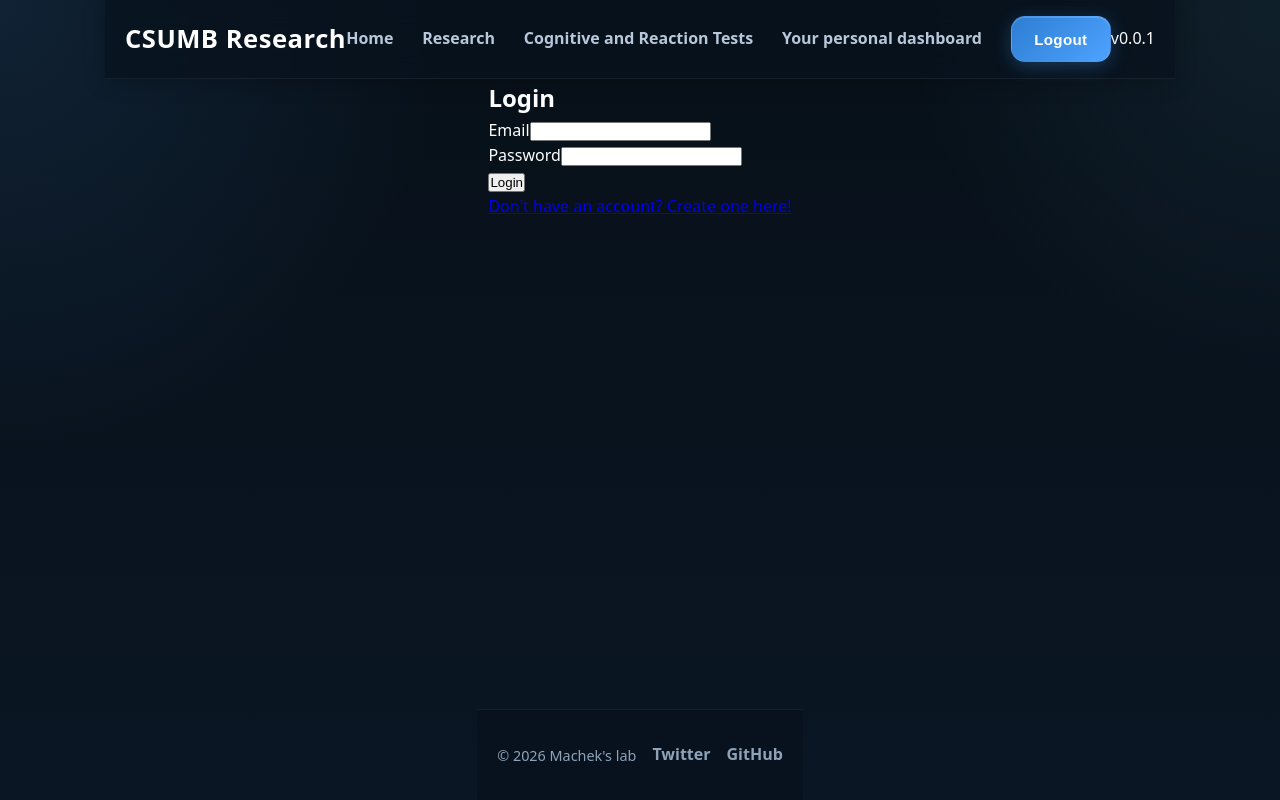
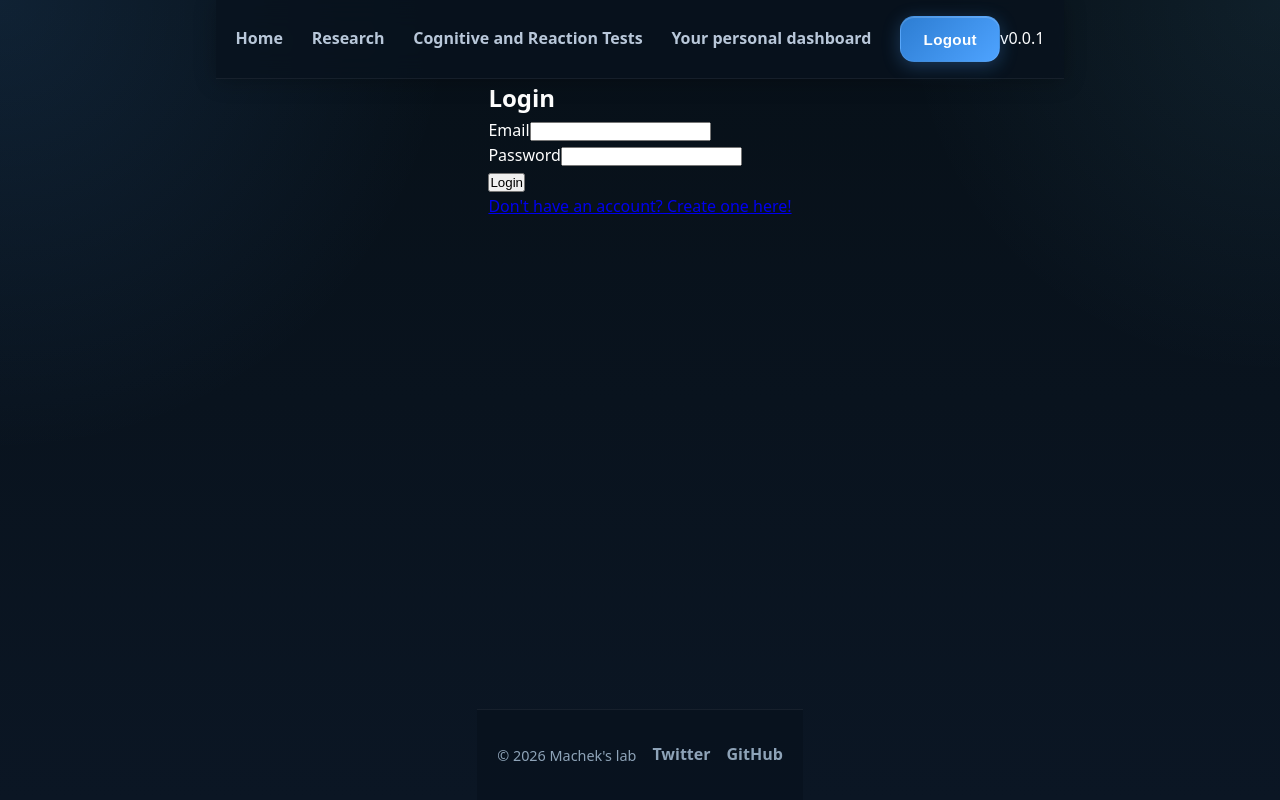
Before and after one commit to xxdunedainxx/CSUMB_SSBU_WEB_APP, an Astro site in the folder frontend/: page /ui/login in a window 1280 px wide. Built offline with nearby package versions, Linux system fonts and the light colour scheme; Astro itself is replaced by a stand-in of ours; a web font is replaced by a local one.

Commit message:
commented out UGLY header

```diff
--- a/frontend/src/components/Header.astro
+++ b/frontend/src/components/Header.astro
@@ -3,16 +3,16 @@ import Setup from '../react/ts/util/Setup'
 import Logout from '../react/components/Logout'
 const setup = new Setup();
 
-const siteTitle = `CSUMB Research`; //TODO: update this with offical name
-const finalSiteTile = !setup.config.isProd ? `DEV ENV - ${siteTitle}` : siteTitle;
+// const siteTitle = `CSUMB Research`; //TODO: update this with offical name
+// const finalSiteTile = !setup.config.isProd ? `DEV ENV - ${siteTitle}` : siteTitle;
 const VERSION = setup.config.version
 ---
 
 <header class="site-header" role="banner">
     <div class="container header-inner">
-        <a class="site-logo" href="/ui/" aria-label={finalSiteTile}>
+        <!-- <a class="site-logo" href="/ui/" aria-label={finalSiteTile}>
             <span>{finalSiteTile}</span>
-        </a>
+        </a> -->
 
         <button class="nav-toggle" aria-controls="primary-navigation" aria-expanded="false" aria-label="Toggle navigation">
             <span class="hamburger" aria-hidden="true"></span>
```
